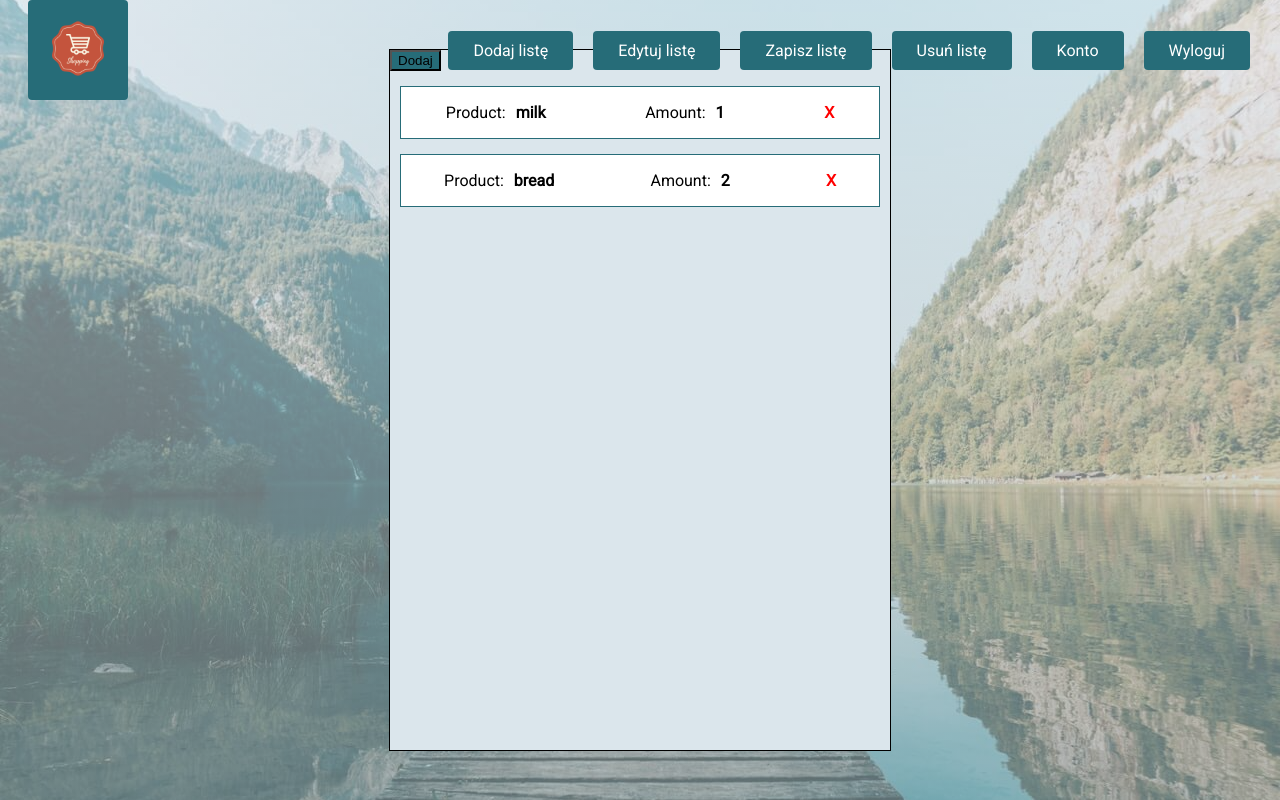
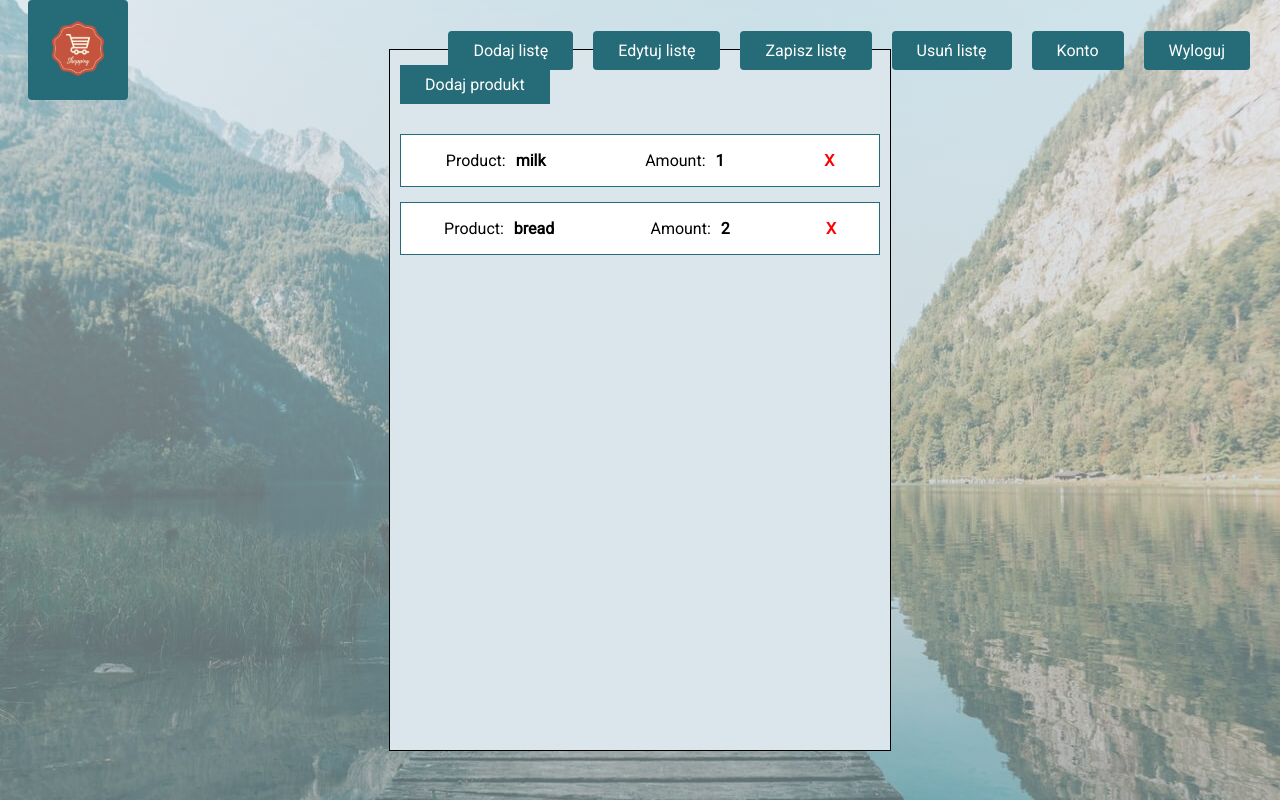
Before and after one commit to tomasz-paterka/shopping_list, a React (Create React App) app: page / in a window 1280 px wide. Built offline with nearby package versions, Linux system fonts and the light colour scheme.

Commit message:
add button styles

```diff
--- a/src/components/ShopList/ListItems.js
+++ b/src/components/ShopList/ListItems.js
@@ -12,9 +12,8 @@ const ListItems = (props) => {
 
   return (
     <Aux>
-
       <ul className='ListItems'>
-        <Button>Dodaj</Button>
+        <Button>Dodaj produkt</Button>
         {shopListItems}
       </ul>
     </Aux>
--- a/src/components/UI/Button/Button.scss
+++ b/src/components/UI/Button/Button.scss
@@ -1,3 +1,13 @@
 .Button {
+  color: white;
   background-color: $main_color;
+  padding: 10px 25px;
+  font-family: $main_font;
+  cursor: pointer;
+  border: none;
+  font-size: 1rem;
+  margin: 15px 10px;
+  &:hover {
+    background-color: #328492;
+  }
 }
--- a/src/scss/style.scss
+++ b/src/scss/style.scss
@@ -1,5 +1,7 @@
 $main_color: #266C78;
+
 @import url('https://fonts.googleapis.com/css2?family=Roboto&display=swap');
+$main_font: 'Roboto', sans-serif;
 
 @import '../containers/Layout/Layout.scss';
 @import '../components/Navigation/Logo/Logo.scss';
@@ -14,5 +16,5 @@ body {
   margin: 0;
   padding: 0;
   box-sizing: border-box;
-  font-family: 'Roboto', sans-serif;
+  font-family: $main_font;
 }
```
